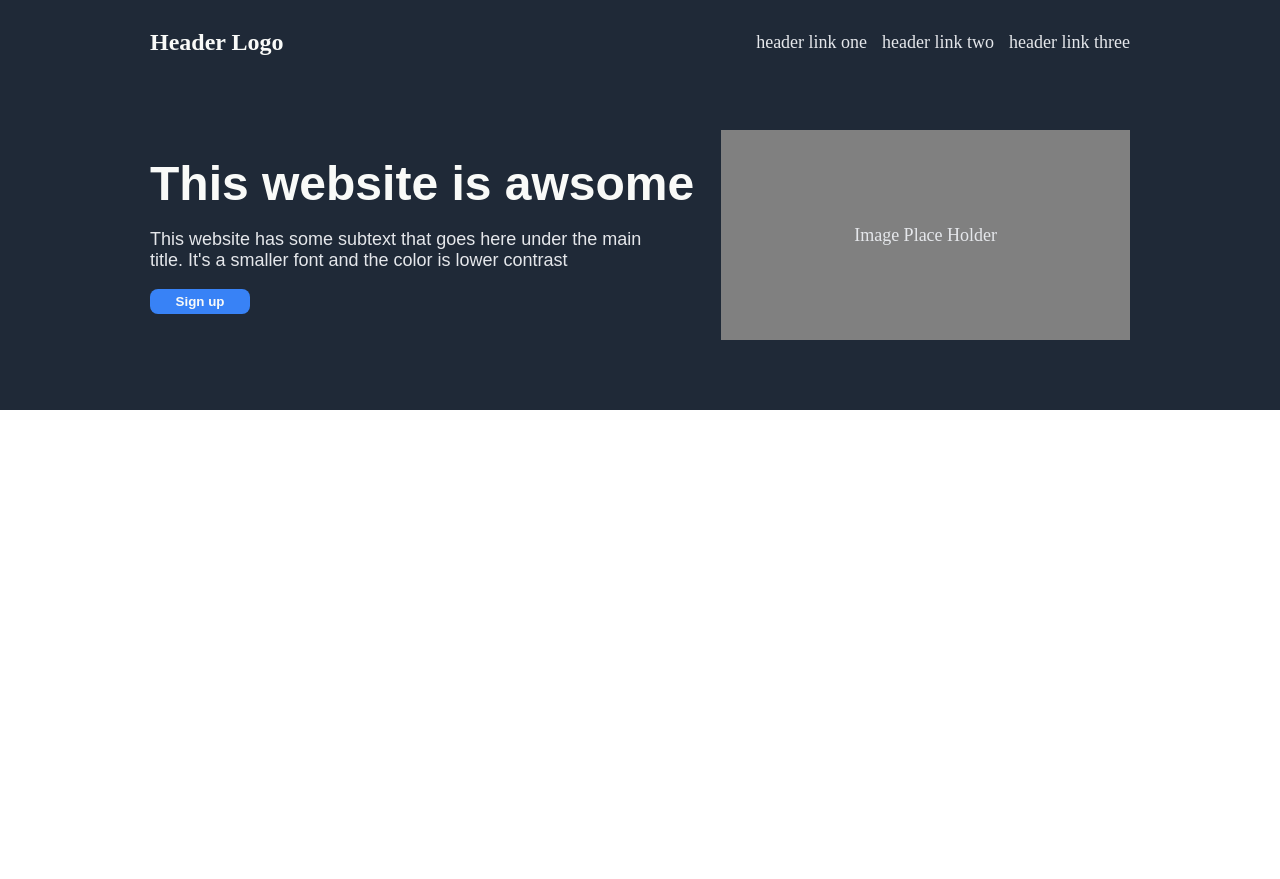
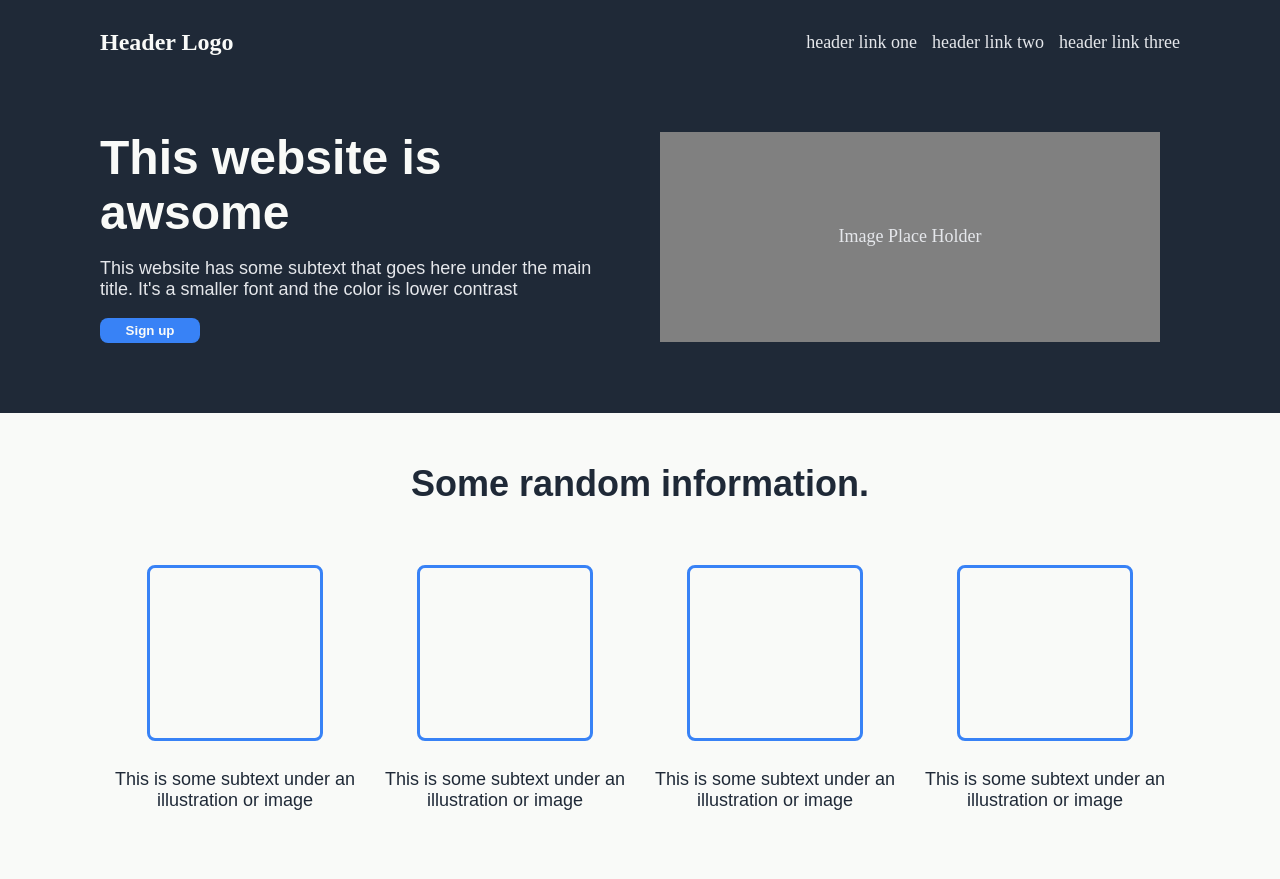
Before and after one commit to mnhng1/landing-page, a plain HTML site: page index.html in a window 1280 px wide. Before the commit the page ends 800 px from the top, so only its background shows below. Drawn offline with Linux system fonts and the light colour scheme.

Commit message:
Style second section (content) of the page by creating classes of cards, divs, ...

```diff
--- a/index.html
+++ b/index.html
@@ -27,9 +27,30 @@
             </div>
             <div class = "image-placeholder">
                 <a> Image Place Holder </a>
+            </div>
         </div>
+   </div>
+   <div class = "mid-section">
+    <heading>Some random information.</heading>
+    <div class = "mid-section-content">
+        <div class="card">
+            <div class = "box"></div>
+            <p>This is some subtext under an illustration or image</p>
+        </div>
+        <div class="card">
+            <div class = "box"></div>
+            <p>This is some subtext under an illustration or image</p>
+        </div>
+        <div class="card">
+            <div class = "box"></div>
+            <p>This is some subtext under an illustration or image</p>
+        </div>
+        <div class="card">
+            <div class = "box"></div>
+            <p>This is some subtext under an illustration or image</p>
+        </div>
+    </div>
 
 
-   </div>
 </body>
 </html>
--- a/style.css
+++ b/style.css
@@ -2,22 +2,18 @@ body{
     display: flex;
     margin: 0;
     padding: 0;
-
+    flex-direction: column;
+    align-items: center;
 }
 
 .header{
     background-color:#1F2937;
-
     margin: 0;
     width: 100%;
     padding-top: 5px;
     padding-bottom: 20px;
     justify-content: center;
     align-items: center;
-
-    padding-left: 150px;
-    padding-right: 150px;
-
 }
 
 ul{
@@ -40,11 +36,14 @@ a{
     display: flex;
     justify-content: space-between;
     align-items: center;
+    padding-left: 100px;
+    padding-right: 100px;
 }
 .nav ul{
     display: flex;
     justify-content: space-between;
     gap: 15px;
+
 }
 
 .content-header{
@@ -52,11 +51,13 @@ a{
     margin-bottom: 50px;
     display: flex;
     align-items: center;
+    padding-left: 100px;
+    padding-right: 100px;
 }
 
 .image-placeholder{
     display: flex;
-    width: 700px;
+    width: 500px;
     height: 210px;
     background-color: grey;
     text-align: center;
@@ -70,6 +71,7 @@ a{
     flex-direction: column;
     justify-content: flex-start;
     margin-right: 20px;
+    width: 50%;
 }
 
 .left-content-header h1{
@@ -98,3 +100,56 @@ a{
     color: #E5E7EB;
     margin-right: 30px;
 }
+
+
+.mid-section{
+    display: flex;
+    flex-direction: column;
+    background-color: #f9faf8;
+    margin-left: 0;
+    margin-right: 0;
+    justify-content: center;
+    align-items: center;
+    width: 100%;
+
+}
+
+.mid-section heading{
+    font-family: 'information header', sans-serif;
+    font-size: 36px;
+    font-weight:bolder;
+    color: #1F2937;
+    margin: 0;
+    padding-top: 50px;
+    padding-bottom: 50px;
+
+
+}
+.mid-section-content{
+    display: flex;
+    flex-direction: row;
+    padding-left: 100px;
+    padding-right: 100px;
+}
+.card{
+    display: flex;
+    flex-direction: column;
+    padding-bottom: 50px;
+    align-items: center ;
+}
+
+.box{
+    border: 3px solid #3882f6;
+    border-radius: 8px;
+    width: 150px;
+    height: 150px;
+    padding: 10px;
+    margin: 10px;
+}
+
+.card p {
+    text-align: center;
+    font-family: "Hero Secondary", sans-serif;
+    font-size: 18px;
+    color: #1F2937;
+}
```
